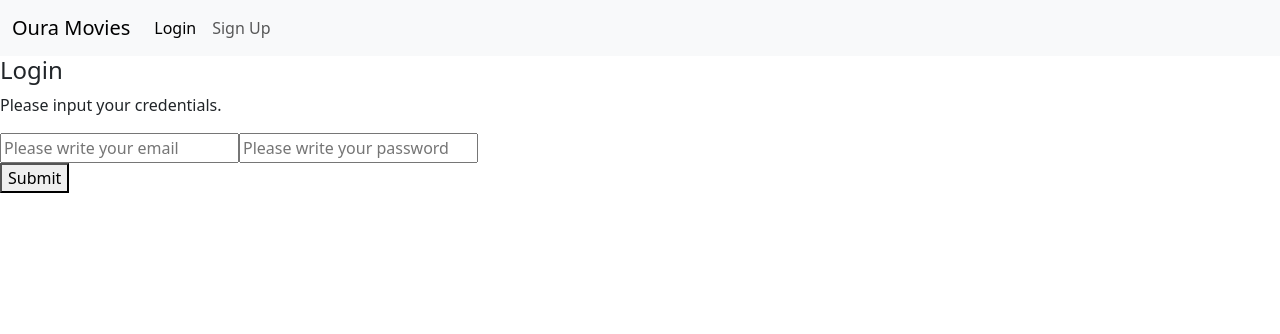
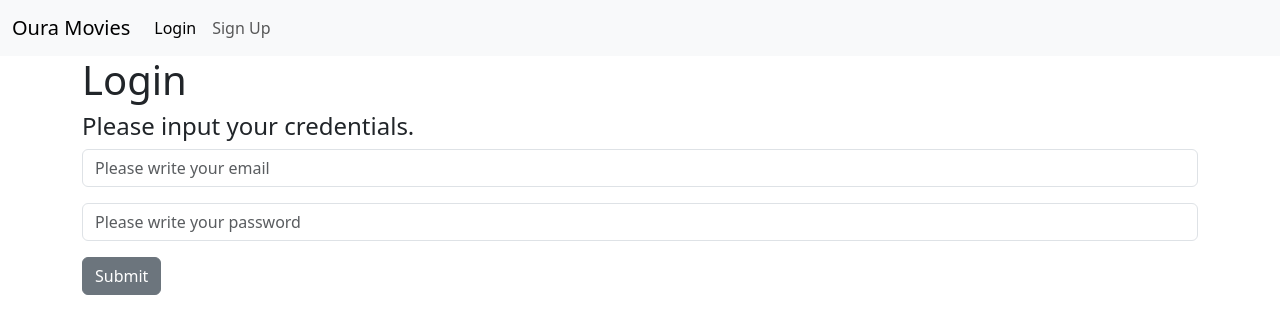
Before and after one commit to JoseMiguelVazquez/oura_movies_frontend, a React (Vite) app: page /login in a window 1280 px wide. Shown: the top 334 px of the page. Built offline with nearby package versions, Linux system fonts and the light colour scheme.

Commit message:
use of spinner component

```diff
--- a/src/pages/Login.jsx
+++ b/src/pages/Login.jsx
@@ -3,6 +3,7 @@ import { useSelector, useDispatch } from "react-redux"
 import { useNavigate } from "react-router-dom"
 import { toast } from "react-toastify"
 import { login, reset } from '../features/auth/authSlice'
+import Spinner from '../components/Spinner'
 
 const Login = () => {
   const [formData, setFormData] = useState({
@@ -42,15 +43,15 @@ const Login = () => {
   }, [user, isError, isSuccess, message, dispatch, navigate])
 
   if(isLoading) {
-    return <h1>Loading</h1>
+    return <Spinner />
   }
 
 
   return (
-    <>
+    <div className="container">
       <section>
-        <h4>Login</h4>
-        <p>Please input your credentials.</p>
+        <h1>Login</h1>
+        <h4>Please input your credentials.</h4>
       </section>
       <section>
         <form onSubmit={onSubmit}>
@@ -62,6 +63,7 @@ const Login = () => {
               value={formData.email}
               placeholder="Please write your email"
               onChange={onChange}
+              className="form-control mb-3"
             />
             <input
               type="password"
@@ -70,14 +72,15 @@ const Login = () => {
               value={formData.password}
               placeholder="Please write your password"
               onChange={onChange}
+              className="form-control mb-3"
             />
           </div>
           <div>
-            <button type="submit">Submit</button>
+            <button type="submit" className="btn btn-secondary">Submit</button>
           </div>
         </form>
       </section>
-    </>
+    </div>
   )
 }
 
```
